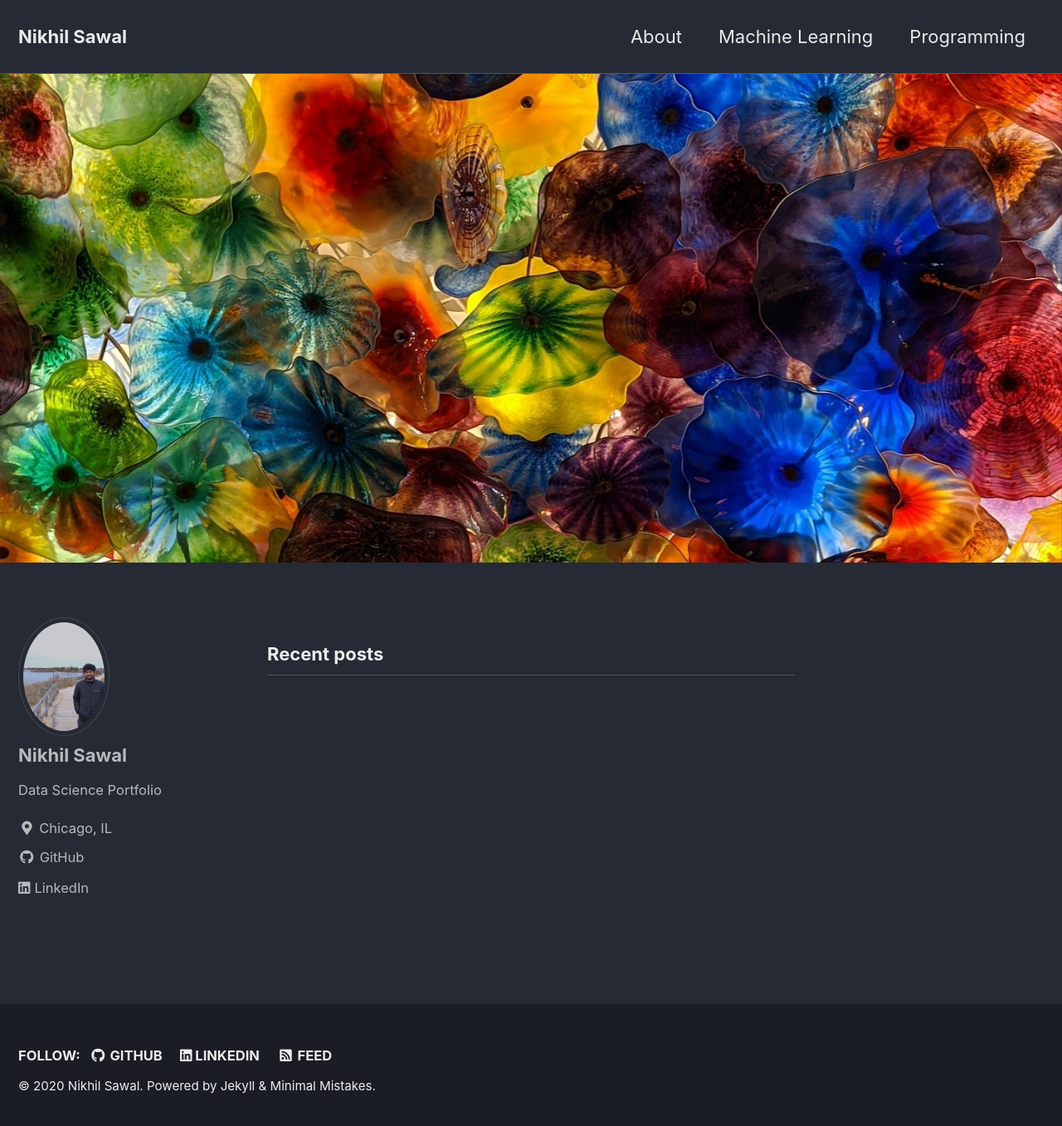
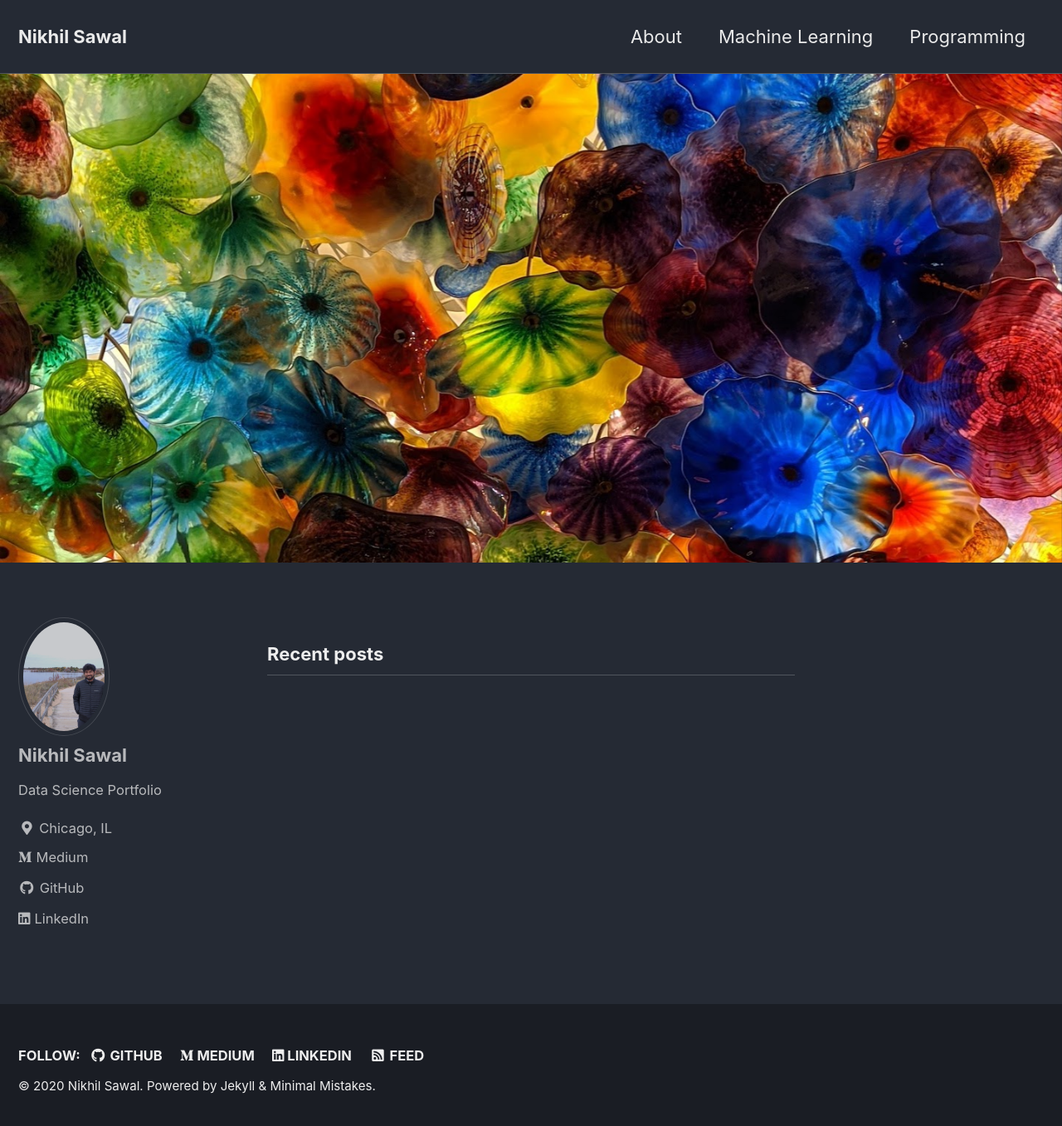
Before and after one commit to NikhilSawal/NikhilSawal.github.io, a Jekyll site: the page built from index.html, in a window 1280 px wide and 1365 px high. Shown: the top 1357 px of the window at 83% size. Built offline with Jekyll 4.4.1, drawn with Linux system fonts in a browser that asks for light colours; cached includes are drawn as plain includes; the list of posts is cut into pages by our own code.

Commit message:
Another attempt with Medium link

```diff
--- a/_config.yml
+++ b/_config.yml
@@ -102,9 +102,9 @@ author:
     - label: "Email"
       icon: "fas fa-fw fa-envelope-square"
       # url: "mailto:your.name@email.com"
-    - label: "Website"
-      icon: "fas fa-fw fa-link"
-      # url: "https://your-website.com"
+    - label: "Medium"
+      icon: "fab fa-medium-m"
+      url: "https://medium.com/@nikhilsawal"
     - label: "Twitter"
       icon: "fab fa-fw fa-twitter-square"
       # url: "https://twitter.com/"
@@ -133,9 +133,9 @@ footer:
     - label: "GitLab"
       icon: "fab fa-fw fa-gitlab"
       # url:
-    - label: "Bitbucket"
-      icon: "fab fa-fw fa-bitbucket"
-      # url:
+    - label: "Medium"
+      icon: "fab fa-medium-m"
+      url: "https://medium.com/@nikhilsawal"
     - label: "LinkedIn"
       icon: "fab fa-linkedin"
       url: "https://www.linkedin.com/in/nikhil-sawal/"
```
